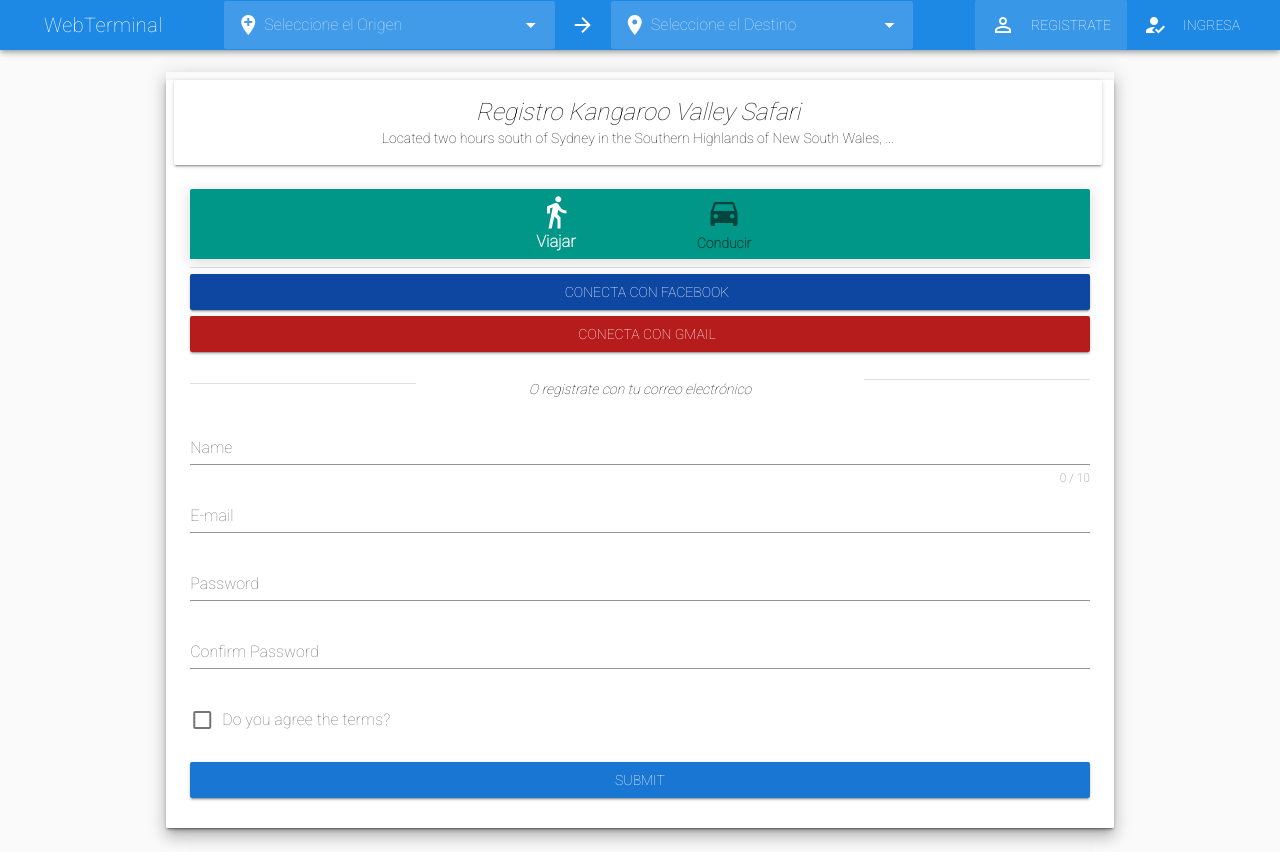
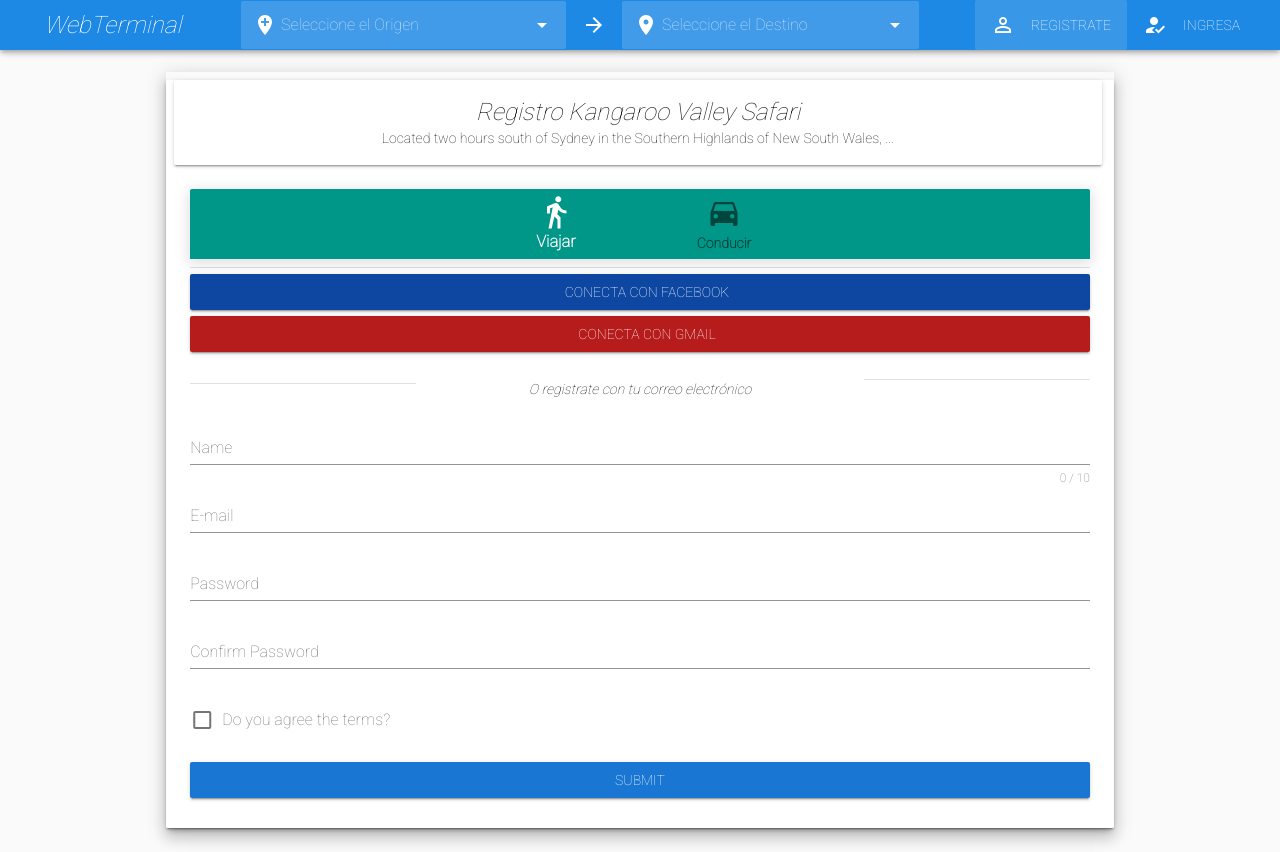
Before and after one commit to juanmeanho/terminal, a Vue app: page /registroUsuario in a window 1280 px wide. Built offline with nearby package versions, Linux system fonts and the light colour scheme; some icons are missing.

Commit message:
Cambio de Fuente a titulo de toolbar

```diff
--- a/public/index.html
+++ b/public/index.html
@@ -6,7 +6,7 @@
     <meta name="viewport" content="width=device-width,initial-scale=1.0">
     <link rel="icon" href="<%= BASE_URL %>favicon.ico">
     <link href="https://fonts.googleapis.com/css?family=Roboto:100:300,400,500,700,900|Material+Icons" rel="stylesheet">
-    <title>terminal</title>
+    <title>WebTerminal</title>
   </head>
   <body>
     <noscript>
--- a/src/components/servicio/CardServicio.vue
+++ b/src/components/servicio/CardServicio.vue
@@ -1,5 +1,5 @@
 <template>
-<v-container>
+<v-container >
   <v-layout>
     <v-flex xs12 sm10 lg8 offset-sm1 offset-lg2 >
       <!-- VCard Principal-->
@@ -348,7 +348,7 @@
           <!-- /VExpansionPanel -->
         </v-layout>
         <!--/-->
-        <v-container class="hidden-sm-and-up">
+        <v-container   class="hidden-sm-and-up">
           <v-layout >
               <v-flex>
                 <!-- VCard Preview Datos Conductor SM Devices-->
--- a/src/components/uiElements/Toolbar.vue
+++ b/src/components/uiElements/Toolbar.vue
@@ -32,7 +32,8 @@
       <v-toolbar-title>
         <router-link
         to="/"
-        style="cursor: pointer; text-decoration: none; color: white;">
+        style="cursor: pointer; text-decoration: none; color: white;"
+        class="flex headline font-weight-light font-italic mr-1">
           WebTerminal
        </router-link>
       </v-toolbar-title>
@@ -71,7 +72,7 @@
       </template>
       <v-spacer></v-spacer>
       <v-toolbar-items class="hidden-xs-only">
-          <v-btn flat to="/registroUsuario">
+          <v-btn flat to="/registroUsuario" >
             <v-icon left>perm_identity</v-icon> Registrate
           </v-btn>
         <v-btn flat to="/inicioUsuario">
```
